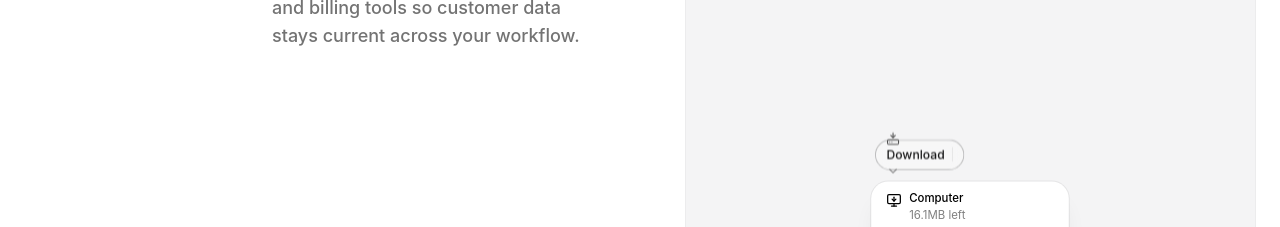
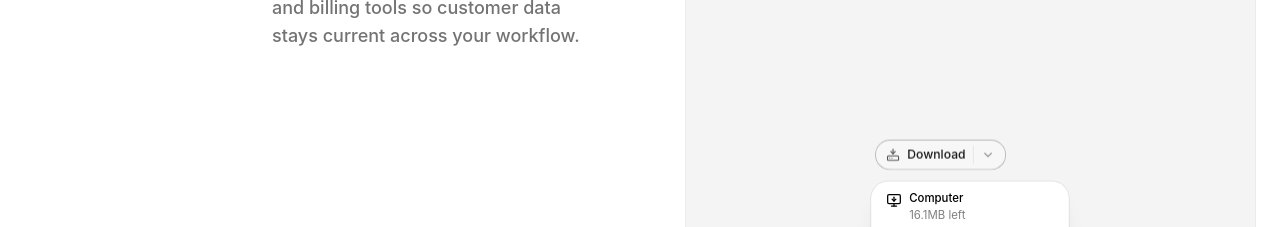
Before and after one commit to adham-younes/vzero, a Next.js app: page / in a window 1280 px wide. Shown: the part 6280-6507 px from the top of the page. Built offline with nearby package versions, Linux system fonts and the light colour scheme.

Commit message:
feat: refactor DownloadIllustration button structure
Simplified button component layout and removed nested div

```diff
--- a/@components/features-5.tsx
+++ b/@components/features-5.tsx
@@ -200,14 +200,11 @@ function DownloadIllustration() {
         <div className="z-1 absolute inset-0 m-auto size-fit scale-95">
             <Button
                 variant="secondary"
-                asChild
                 className="bg-background/25 inset-ring inset-ring-foreground/25 ml-1 backdrop-blur"
                 size="sm">
-                <div>
-                    <HardDriveDownload className="opacity-75" />
-                    <span className="border-r pr-2">Download</span>
-                    <ChevronDown className="opacity-50" />
-                </div>
+                <HardDriveDownload className="opacity-75" />
+                <span className="border-r pr-2">Download</span>
+                <ChevronDown className="opacity-50" />
             </Button>
 
             <div className="shadow-black/6.5 ring-black/6.5 mt-3 min-w-52 rounded-2xl bg-white p-1 shadow-xl ring *:cursor-pointer">
```
